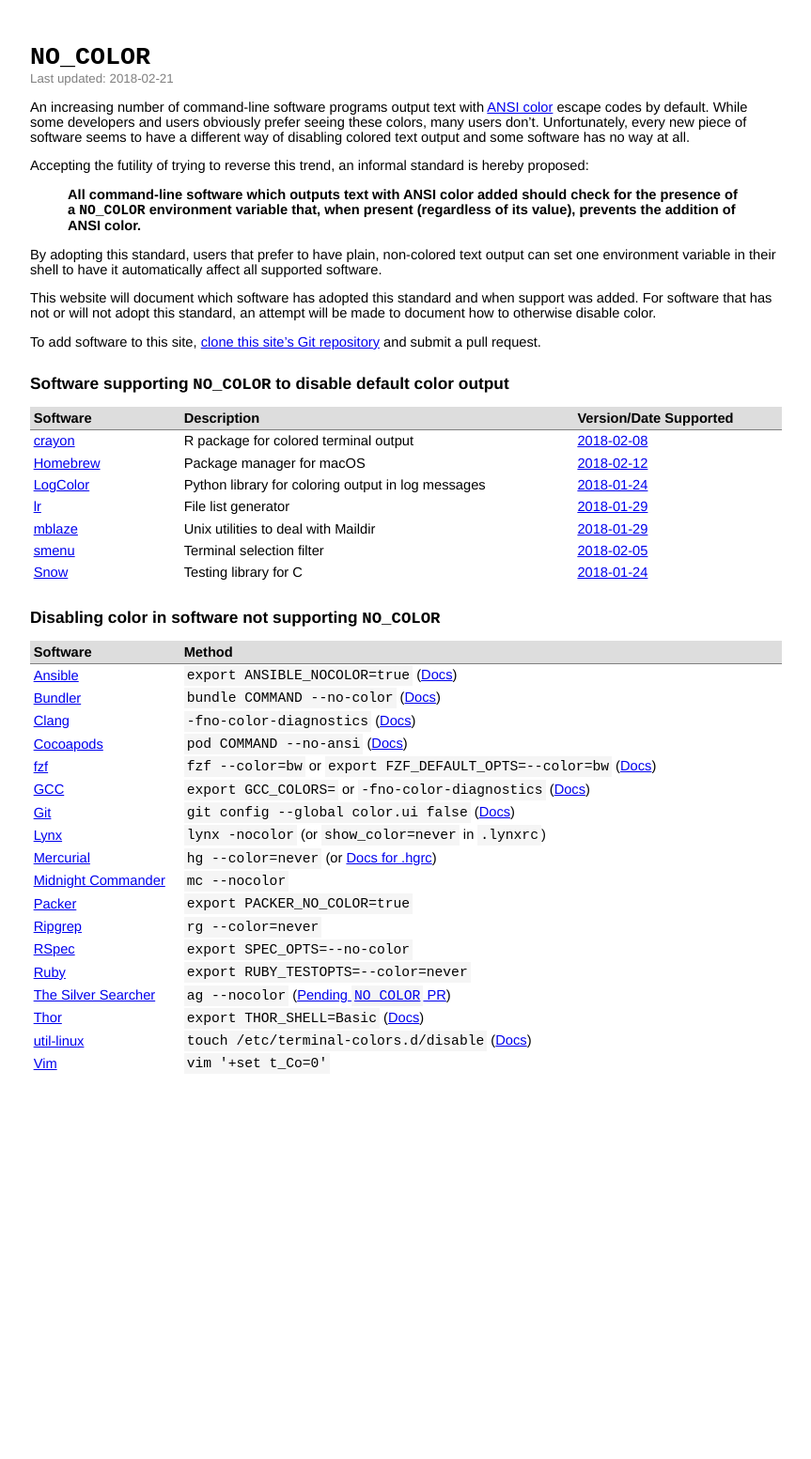
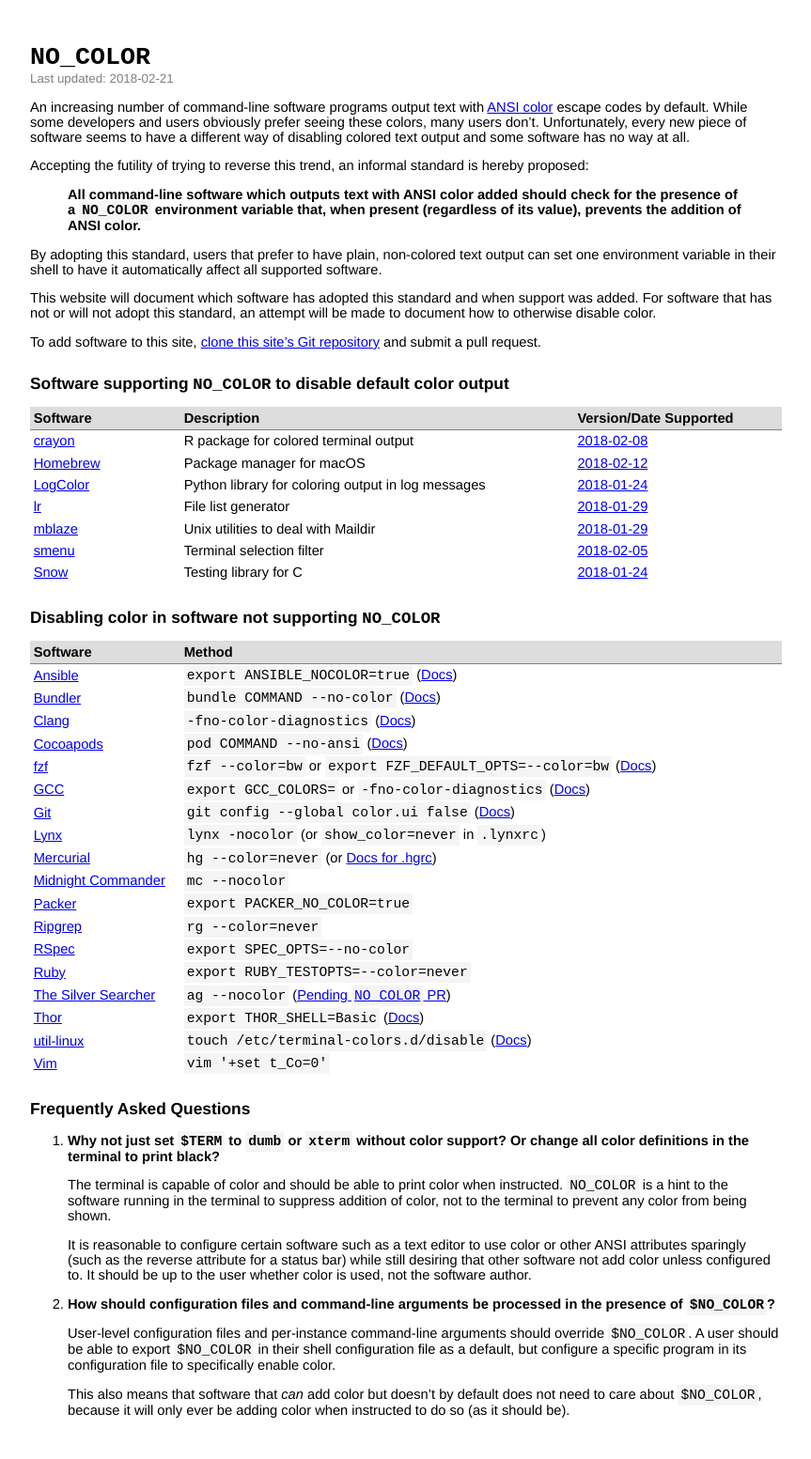
Before and after one commit to jcs/no_color, a Jekyll site: the page built from index.md, in a window 1280 px wide. Shown: the whole page at 94% size, without its empty margins (208-1071 px from the left). Built offline with Jekyll 4.4.1, drawn with Linux system fonts in a browser that asks for light colours; our own code applies the rules of GitHub Pages for plain Markdown files; before the commit the page ends 1188 px from its top, so only the background shows below that.

Commit message:
add an FAQ

```diff
--- a/_layouts/default.html
+++ b/_layouts/default.html
@@ -50,7 +50,7 @@
 			width: 20%;
 		}
 
-		td code {
+		td code, p code {
 			background-color: #f5f5f5;
 			padding: 3px;
 		}
--- a/index.md
+++ b/index.md
@@ -69,3 +69,33 @@ and submit a pull request.
 | [util-linux](https://github.com/karelzak/util-linux) | `touch /etc/terminal-colors.d/disable` ([Docs](http://man7.org/linux/man-pages/man5/terminal-colors.d.5.html)) |
 | [Vim](http://www.vim.org/) | `vim '+set t_Co=0'` |
 {: rules="groups"}
+
+## Frequently Asked Questions
+
+1. **Why not just set `$TERM` to `dumb` or `xterm` without color support?
+Or change all color definitions in the terminal to print black?**
+
+	The terminal is capable of color and should be able to print color when
+	instructed.
+	`NO_COLOR` is a hint to the software running in the terminal to suppress
+	addition of color, not to the terminal to prevent any color from being
+	shown.
+
+	It is reasonable to configure certain software such as a text editor to use
+	color or other ANSI attributes sparingly (such as the reverse attribute for
+	a status bar) while still desiring that other software not add color unless
+	configured to.
+	It should be up to the user whether color is used, not the software author.
+
+2. **How should configuration files and command-line arguments be processed
+in the presence of `$NO_COLOR`?**
+
+	User-level configuration files and per-instance command-line arguments
+	should override `$NO_COLOR`.
+	A user should be able to export `$NO_COLOR` in their shell configuration
+	file as a default, but configure a specific program in its configuration
+	file to specifically enable color.
+
+	This also means that software that *can* add color but doesn't by default
+	does not need to care about `$NO_COLOR`, because it will only ever be
+	adding color when instructed to do so (as it should be).
```
